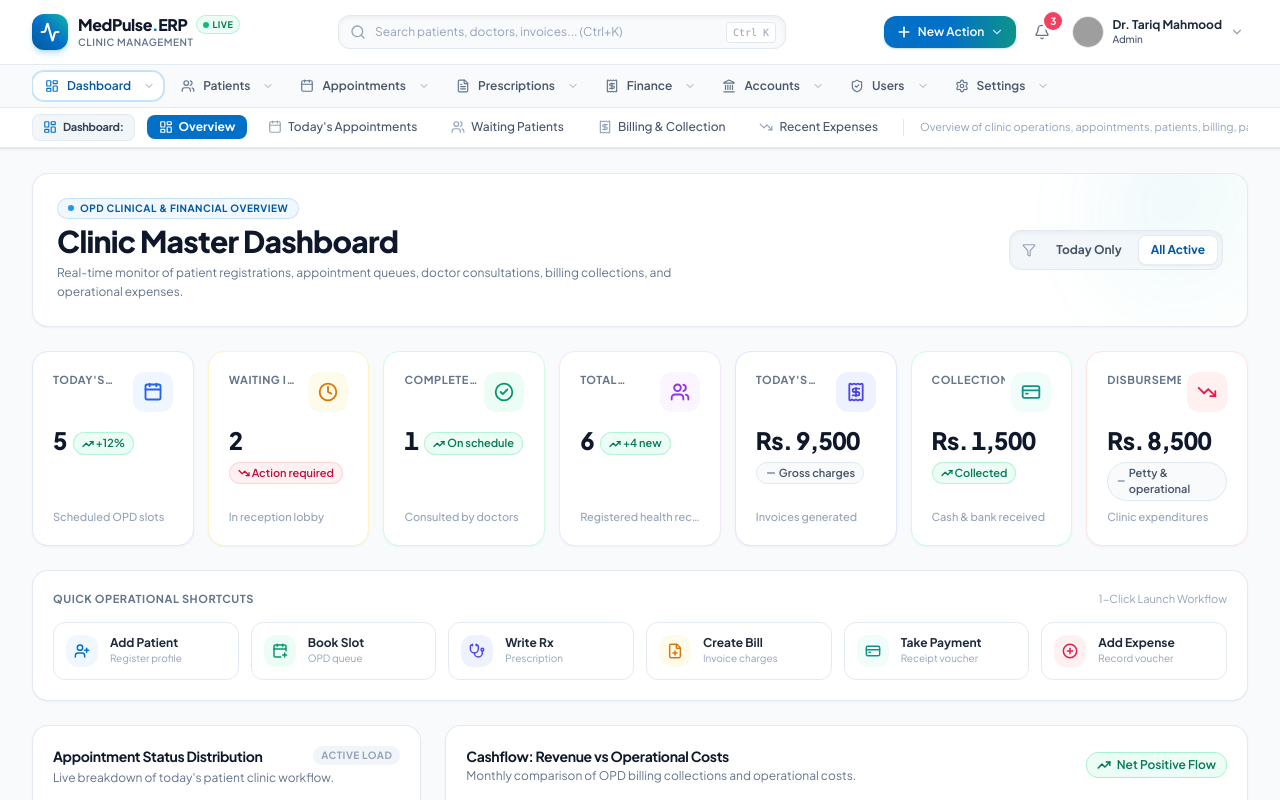
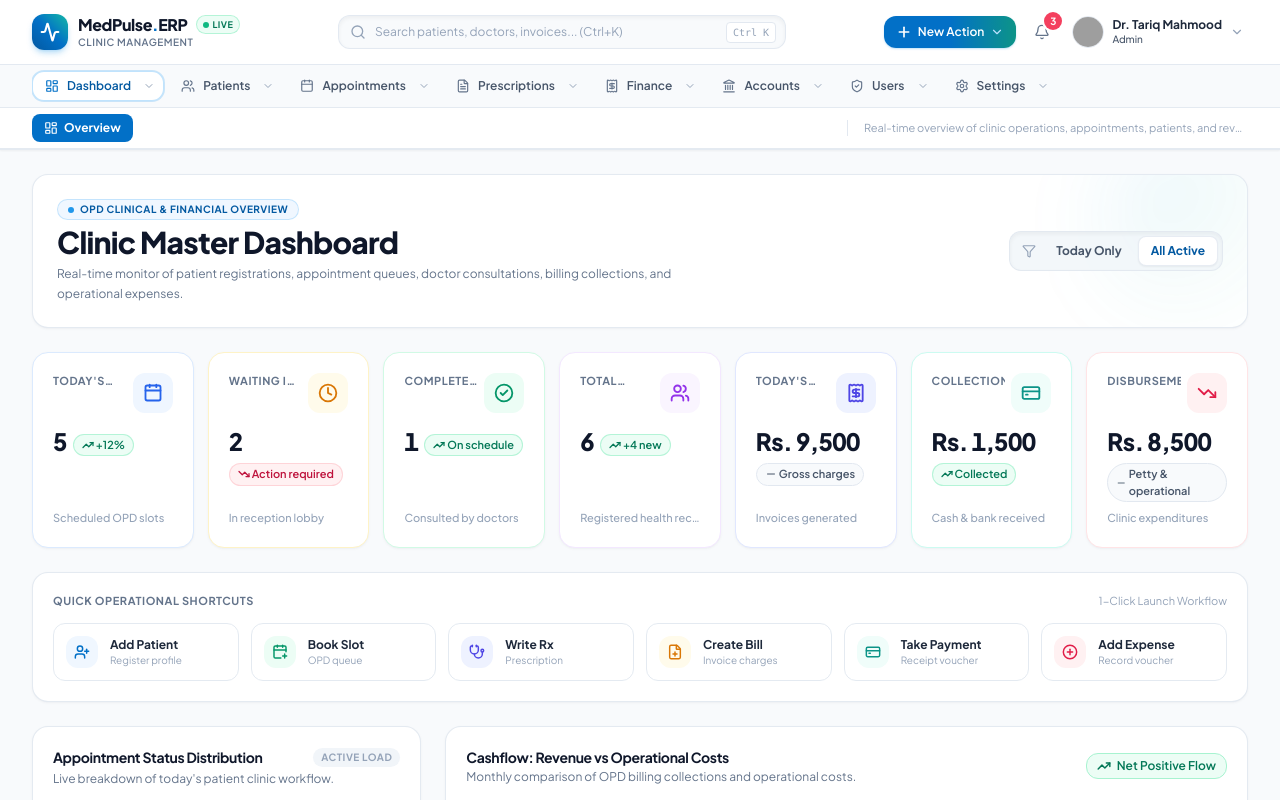
Before and after one commit to WaleedEjaz34/Clinic-ERP, a React (Vite) app: page / in a window 1280 px wide. Shown: the top 800 px of the page. Built offline with nearby package versions, Linux system fonts and the light colour scheme; grey boxes are pictures that could not be loaded.

Commit message:
fix(nav): revise submenus to display only actual listing pages and remove duplicate module labels

```diff
--- a/src/components/layout/Navbar.jsx
+++ b/src/components/layout/Navbar.jsx
@@ -48,19 +48,12 @@ const MAIN_NAV_ITEMS = [
     path: '/',
     exact: true,
     icon: LayoutDashboard,
-    summary: 'Overview of clinic operations, appointments, patients, billing, payments, and other key activities.',
+    summary: 'Real-time overview of clinic operations, appointments, patients, and revenue.',
     subTabs: [
       { id: 'overview', name: 'Overview', path: '/', icon: LayoutDashboard },
-      { id: 'appointments', name: "Today's Appointments", path: '/?section=appointments', icon: Calendar },
-      { id: 'patients', name: 'Waiting Patients', path: '/?section=waiting', icon: Users },
-      { id: 'billing', name: 'Billing & Collection', path: '/?section=billing', icon: Receipt },
-      { id: 'expenses', name: 'Recent Expenses', path: '/?section=expenses', icon: TrendingDown },
     ],
     subItems: [
-      { name: 'Clinic Operations Overview', path: '/', icon: LayoutDashboard, description: 'Real-time KPIs, OPD queues, and financial summary' },
-      { name: 'Appointments Schedule', path: '/appointments', icon: Calendar, description: 'Daily appointment slots and queue status' },
-      { name: 'Patients Directory', path: '/patients', icon: Users, description: 'Active patient list and registered medical charts' },
-      { name: 'Billing & Payments Snapshot', path: '/bills', icon: Receipt, description: 'Recent bills, revenue, and cash collection' },
+      { name: 'Overview', path: '/', icon: LayoutDashboard, description: 'Real-time clinic operations, queues, and financial summary' },
     ],
   },
   {
@@ -69,18 +62,12 @@ const MAIN_NAV_ITEMS = [
     path: '/patients',
     icon: Users,
     subPaths: ['/patients'],
-    summary: 'Patient List, Add Patient, Patient Profile, Medical & Visit History.',
+    summary: 'Patient directory, electronic medical charts, profiles, and visit histories.',
     subTabs: [
       { id: 'list', name: 'Patient List', path: '/patients', icon: Users },
-      { id: 'add', name: '+ Add Patient', path: '/patients?action=new', icon: UserPlus, isAction: true },
-      { id: 'profile', name: 'Patient Profile', path: '/patients?tab=profile', icon: UserCheck },
-      { id: 'history', name: 'Medical & Visit History', path: '/patients?tab=history', icon: History },
     ],
     subItems: [
-      { name: 'Patient List', path: '/patients', icon: Users, description: 'Browse, search, and manage all registered patients' },
-      { name: 'Add Patient', path: '/patients?action=new', icon: UserPlus, description: 'Register new patient with medical history' },
-      { name: 'Patient Profile & 360 View', path: '/patients?tab=profile', icon: UserCheck, description: 'Electronic medical charts, vitals, and documents' },
-      { name: 'Medical & Visit History', path: '/patients?tab=history', icon: History, description: 'Complete chronological history of clinic visits' },
+      { name: 'Patient List', path: '/patients', icon: Users, description: 'Browse, search, and manage all registered patients and records' },
     ],
   },
   {
@@ -89,19 +76,16 @@ const MAIN_NAV_ITEMS = [
     path: '/appointments',
     icon: Calendar,
     subPaths: ['/appointments'],
-    summary: 'Appointments, Appointment Calendar, Doctor Schedule, Appointment Status.',
+    summary: 'Patient appointments, calendar scheduling grid, and doctor rosters.',
     subTabs: [
-      { id: 'list', name: 'Appointments List', path: '/appointments?view=list', icon: Calendar },
+      { id: 'list', name: 'Appointments List', path: '/appointments', icon: Calendar },
       { id: 'calendar', name: 'Appointment Calendar', path: '/appointments?view=calendar', icon: CalendarDays },
       { id: 'schedule', name: 'Doctor Schedule', path: '/doctors?from=appointments', icon: Stethoscope },
-      { id: 'status', name: 'Appointment Status', path: '/appointments?filter=status', icon: Clock },
-      { id: 'new', name: '+ Book Appointment', path: '/appointments?action=new', icon: Plus, isAction: true },
     ],
     subItems: [
-      { name: 'Appointments List', path: '/appointments?view=list', icon: Calendar, description: 'Daily OPD queue and patient bookings' },
+      { name: 'Appointments List', path: '/appointments', icon: Calendar, description: 'Daily OPD queue, consultations, and patient bookings' },
       { name: 'Appointment Calendar', path: '/appointments?view=calendar', icon: CalendarDays, description: 'Visual monthly and weekly scheduling grid' },
-      { name: 'Doctor Schedule', path: '/doctors?from=appointments', icon: Stethoscope, description: 'Attending doctors, specializations, and timings' },
-      { name: 'Appointment Status', path: '/appointments?filter=status', icon: Clock, description: 'Waiting, in-consultation, and completed slots' },
+      { name: 'Doctor Schedule', path: '/doctors?from=appointments', icon: Stethoscope, description: 'Attending doctors, duty schedules, and consulting hours' },
     ],
   },
   {
@@ -110,18 +94,12 @@ const MAIN_NAV_ITEMS = [
     path: '/prescriptions',
     icon: FileText,
     subPaths: ['/prescriptions'],
-    summary: 'Prescription List, New Prescription, Patient Prescription History, Print Prescription.',
+    summary: 'Clinical prescription records, digital Rx notes, and medication histories.',
     subTabs: [
       { id: 'list', name: 'Prescription List', path: '/prescriptions', icon: FileText },
-      { id: 'new', name: '+ New Prescription', path: '/prescriptions?action=new', icon: FilePlus, isAction: true },
-      { id: 'history', name: 'Patient Prescription History', path: '/prescriptions?tab=history', icon: History },
-      { id: 'print', name: 'Print Prescription', path: '/prescriptions?action=print', icon: Printer },
     ],
     subItems: [
-      { name: 'Prescription List', path: '/prescriptions', icon: FileText, description: 'Browse and filter clinical prescription records' },
-      { name: 'New Prescription', path: '/prescriptions?action=new', icon: FilePlus, description: 'Clinical consultation with instant medicine search' },
-      { name: 'Patient Prescription History', path: '/prescriptions?tab=history', icon: History, description: 'Past clinical notes, medications, and follow-ups' },
-      { name: 'Print Prescription', path: '/prescriptions?action=print', icon: Printer, description: 'Official clinic letterhead PDF prescription' },
+      { name: 'Prescription List', path: '/prescriptions', icon: FileText, description: 'Browse and filter digital prescriptions and clinical notes' },
     ],
   },
   {
@@ -130,7 +108,7 @@ const MAIN_NAV_ITEMS = [
     path: '/bills',
     icon: Receipt,
     subPaths: ['/bills', '/payments', '/expenses'],
-    summary: 'Patient Bills, Payment Collection, Expenses, Income & Expense Summary.',
+    summary: 'Patient billing, fee collections, operational expenses, and financial summaries.',
     subTabs: [
       { id: 'bills', name: 'Patient Bills', path: '/bills', icon: Receipt },
       { id: 'payments', name: 'Payment Collection', path: '/payments', icon: CreditCard },
@@ -138,10 +116,10 @@ const MAIN_NAV_ITEMS = [
       { id: 'summary', name: 'Income & Expense Summary', path: '/bills?tab=summary', icon: Coins },
     ],
     subItems: [
-      { name: 'Patient Bills', path: '/bills', icon: Receipt, description: 'Itemized consultation charges, procedures, and balances' },
-      { name: 'Payment Collection', path: '/payments', icon: CreditCard, description: 'Collect patient dues, receipts, and deposits' },
-      { name: 'Expenses', path: '/expenses', icon: TrendingDown, description: 'Disbursements, operating costs, and expense vouchers' },
-      { name: 'Income & Expense Summary', path: '/bills?tab=summary', icon: Coins, description: 'Financial summary, margins, and revenue tracker' },
+      { name: 'Patient Bills', path: '/bills', icon: Receipt, description: 'Itemized consultation charges, procedures, and dues' },
+      { name: 'Payment Collection', path: '/payments', icon: CreditCard, description: 'Collect patient dues, receipts, and deposit history' },
+      { name: 'Expenses', path: '/expenses', icon: TrendingDown, description: 'Disbursements, clinic operating costs, and vouchers' },
+      { name: 'Income & Expense Summary', path: '/bills?tab=summary', icon: Coins, description: 'Financial income vs expense summary and P&L tracker' },
     ],
   },
   {
@@ -150,18 +128,18 @@ const MAIN_NAV_ITEMS = [
     path: '/accounts',
     icon: Landmark,
     subPaths: ['/accounts', '/chart-of-accounts'],
-    summary: 'Chart of Accounts, Cash Accounts, Bank Accounts, Account Transactions and Ledgers.',
+    summary: 'Chart of accounts, cash drawers, bank accounts, and transaction ledgers.',
     subTabs: [
       { id: 'coa', name: 'Chart of Accounts', path: '/chart-of-accounts', icon: Layers },
       { id: 'cash', name: 'Cash Accounts', path: '/accounts?type=Cash', icon: Landmark },
       { id: 'bank', name: 'Bank Accounts', path: '/accounts?type=Bank', icon: CreditCard },
-      { id: 'ledgers', name: 'Account Transactions and Ledgers', path: '/accounts?tab=ledgers', icon: FileText },
+      { id: 'ledgers', name: 'Account Transactions & Ledgers', path: '/accounts?tab=ledgers', icon: FileText },
     ],
     subItems: [
       { name: 'Chart of Accounts', path: '/chart-of-accounts', icon: Layers, description: 'Financial income and expense classification' },
       { name: 'Cash Accounts', path: '/accounts?type=Cash', icon: Landmark, description: 'Physical cash counters and register balances' },
       { name: 'Bank Accounts', path: '/accounts?type=Bank', icon: CreditCard, description: 'Commercial clinic bank accounts and statements' },
-      { name: 'Account Transactions and Ledgers', path: '/accounts?tab=ledgers', icon: FileText, description: 'Ledger journal entries and audit trails' },
+      { name: 'Account Transactions & Ledgers', path: '/accounts?tab=ledgers', icon: FileText, description: 'Ledger journal entries and audit trails' },
     ],
   },
   {
@@ -170,15 +148,15 @@ const MAIN_NAV_ITEMS = [
     path: '/users',
     icon: ShieldCheck,
     subPaths: ['/users', '/doctors'],
-    summary: 'Doctors, Staff and User Management.',
+    summary: 'Doctor profiles, clinic staff accounts, and role-based permissions.',
     subTabs: [
       { id: 'doctors', name: 'Doctors', path: '/doctors', icon: Stethoscope },
-      { id: 'staff', name: 'Staff and User Management', path: '/users', icon: Users },
+      { id: 'staff', name: 'Staff & User Management', path: '/users', icon: Users },
       { id: 'roles', name: 'Roles & Permissions', path: '/settings?tab=roles', icon: ShieldCheck },
     ],
     subItems: [
       { name: 'Doctors', path: '/doctors', icon: Stethoscope, description: 'Doctor profiles, consultation fees, and schedules' },
-      { name: 'Staff and User Management', path: '/users', icon: Users, description: 'Receptionists, accountants, and staff profiles' },
+      { name: 'Staff & User Management', path: '/users', icon: Users, description: 'Receptionists, accountants, and staff profiles' },
       { name: 'Roles & Permissions', path: '/settings?tab=roles', icon: ShieldCheck, description: 'Role privileges, module access, and credentials' },
     ],
   },
@@ -188,7 +166,7 @@ const MAIN_NAV_ITEMS = [
     path: '/settings',
     icon: Settings,
     subPaths: ['/settings'],
-    summary: 'Clinic Settings, Roles & Permissions, Printing Settings and other system configurations.',
+    summary: 'Clinic profile, permissions, printing layouts, and system configurations.',
     subTabs: [
       { id: 'clinic', name: 'Clinic Settings', path: '/settings?tab=clinic', icon: Building2 },
       { id: 'roles', name: 'Roles & Permissions', path: '/settings?tab=roles', icon: ShieldCheck },
@@ -338,45 +316,23 @@ export const Navbar = () => {
     const params = new URLSearchParams(search);
 
     if (modId === 'dashboard') {
-      const section = params.get('section');
-      if (!section && subTab.id === 'overview') return true;
-      if (section === 'appointments' && subTab.id === 'appointments') return true;
-      if (section === 'waiting' && subTab.id === 'patients') return true;
-      if (section === 'billing' && subTab.id === 'billing') return true;
-      if (section === 'expenses' && subTab.id === 'expenses') return true;
-      return false;
+      return subTab.id === 'overview';
     }
 
     if (modId === 'patients') {
-      const action = params.get('action');
-      const tab = params.get('tab');
-      if (action === 'new' && subTab.id === 'add') return true;
-      if (tab === 'profile' && subTab.id === 'profile') return true;
-      if (tab === 'history' && subTab.id === 'history') return true;
-      if (!action && !tab && subTab.id === 'list') return true;
-      return false;
+      return subTab.id === 'list';
     }
 
     if (modId === 'appointments') {
       const view = params.get('view');
-      const action = params.get('action');
-      const filter = params.get('filter');
-      if (action === 'new' && subTab.id === 'new') return true;
       if (currentPath.startsWith('/doctors') && subTab.id === 'schedule') return true;
       if (view === 'calendar' && subTab.id === 'calendar') return true;
-      if (filter === 'status' && subTab.id === 'status') return true;
-      if ((!view || view === 'list') && !action && !filter && !currentPath.startsWith('/doctors') && subTab.id === 'list') return true;
+      if ((!view || view === 'list') && !currentPath.startsWith('/doctors') && subTab.id === 'list') return true;
       return false;
     }
 
     if (modId === 'prescriptions') {
-      const action = params.get('action');
-      const tab = params.get('tab');
-      if (action === 'new' && subTab.id === 'new') return true;
-      if (action === 'print' && subTab.id === 'print') return true;
-      if (tab === 'history' && subTab.id === 'history') return true;
-      if (!action && !tab && subTab.id === 'list') return true;
-      return false;
+      return subTab.id === 'list';
     }
 
     if (modId === 'finance') {
@@ -1194,15 +1150,8 @@ export const Navbar = () => {
         <div className="w-full bg-white border-t border-b border-slate-200/90 shadow-2xs z-30">
           <div className="w-full px-4 sm:px-6 lg:px-8">
             <div className="flex items-center justify-between gap-3 py-1.5 overflow-x-auto no-scrollbar">
-              {/* Left: Active Module Badge & Horizontal Sub-Tabs */}
+              {/* Left: Horizontal Sub-Tabs (No duplicate module name label) */}
               <div className="flex items-center gap-1.5 sm:gap-2 min-w-max">
-                <div className="flex items-center gap-1.5 px-2.5 py-1 rounded-lg bg-slate-100/90 border border-slate-200/90 text-slate-700 mr-1 flex-shrink-0">
-                  <activeModule.icon className="w-3.5 h-3.5 text-brand-600" />
-                  <span className="text-[11px] font-bold tracking-tight">
-                    {activeModule.name}:
-                  </span>
-                </div>
-
                 {activeModule.subTabs.map((subTab) => {
                   const isTabActive = checkIsSubTabActive(activeModule.id, subTab);
                   const SubIcon = subTab.icon;
@@ -1212,11 +1161,9 @@ export const Navbar = () => {
                       key={subTab.id}
                       type="button"
                       onClick={() => navigate(subTab.path)}
-                      className={`flex items-center gap-1.5 px-3 py-1 rounded-lg text-xs transition-all duration-150 cursor-pointer select-none ${
+                      className={`flex items-center gap-1.5 px-3 py-1.5 rounded-lg text-xs transition-all duration-150 cursor-pointer select-none ${
                         isTabActive
                           ? 'bg-brand-600 text-white font-bold shadow-xs'
-                          : subTab.isAction
-                          ? 'bg-emerald-50 text-emerald-800 hover:bg-emerald-100 font-semibold border border-emerald-200/80 shadow-2xs'
                           : 'text-slate-600 hover:text-slate-900 hover:bg-slate-100 font-medium border border-transparent'
                       }`}
                     >
@@ -1225,8 +1172,6 @@ export const Navbar = () => {
                           className={`w-3.5 h-3.5 flex-shrink-0 ${
                             isTabActive
                               ? 'text-white'
-                              : subTab.isAction
-                              ? 'text-emerald-600'
                               : 'text-slate-400 group-hover:text-slate-600'
                           }`}
                         />
```
